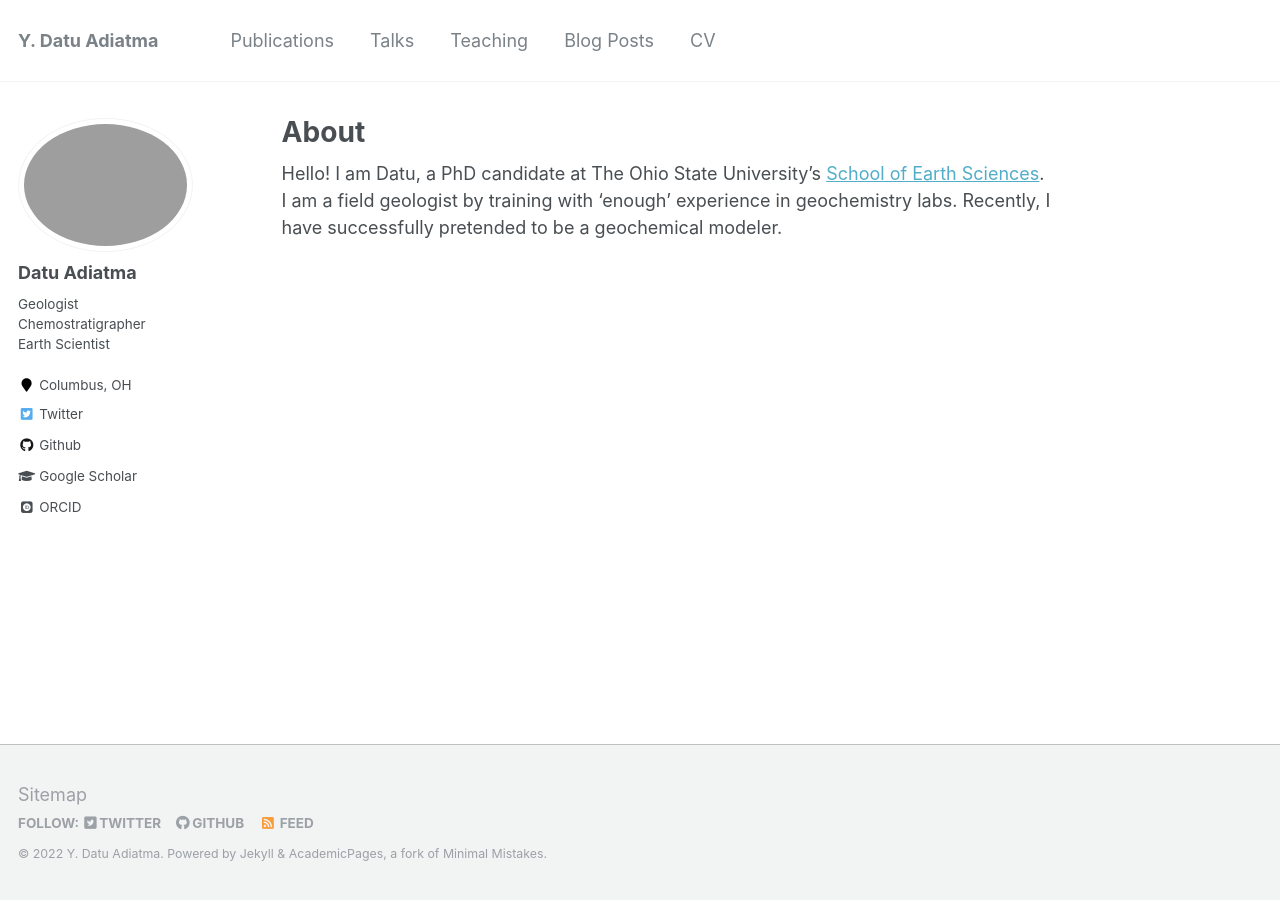
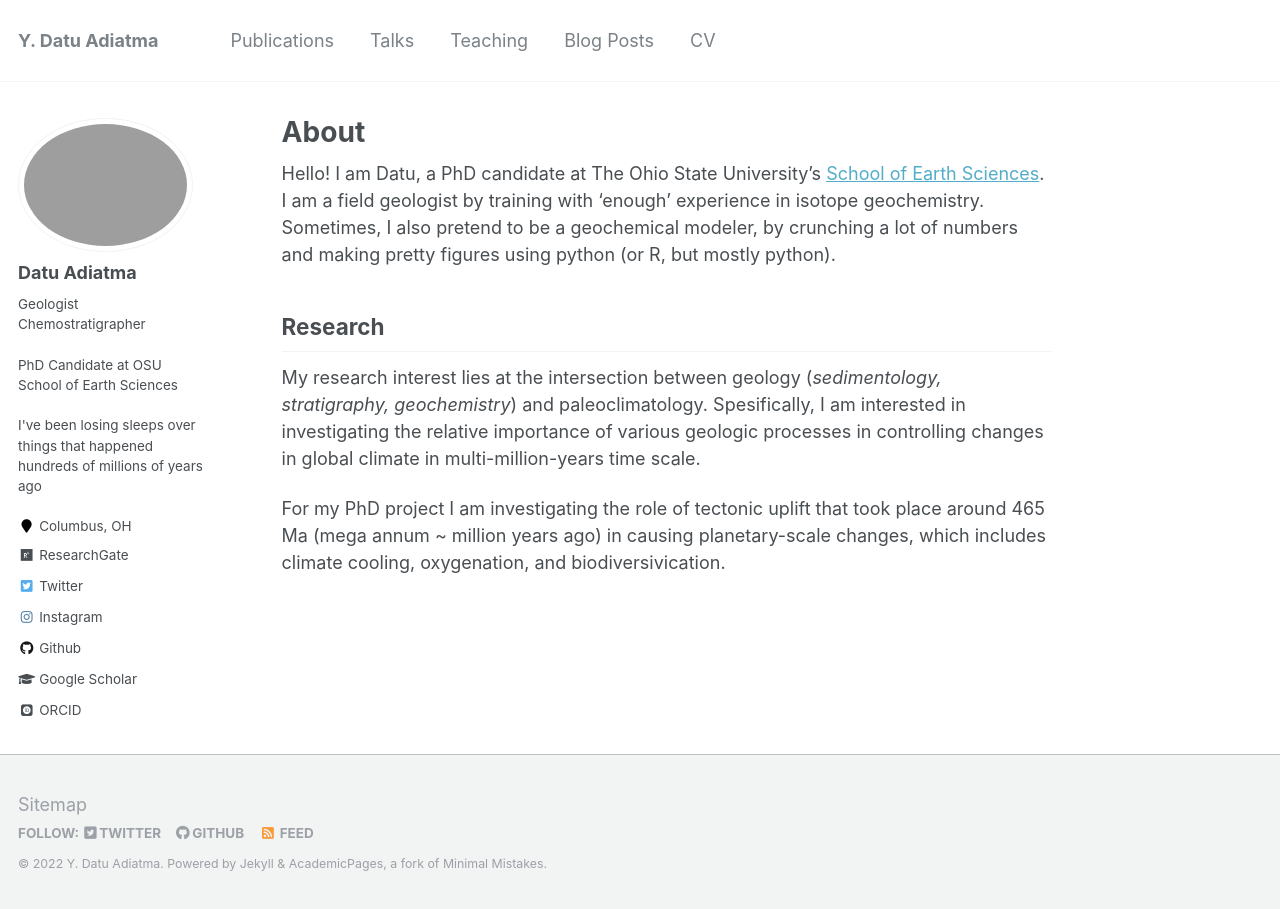
Before and after one commit to datuadiatma/datu.github.io, a Jekyll site: the page built from _pages/about.md, in a window 1280 px wide. Built offline with Jekyll 4.4.1, drawn with Linux system fonts in a browser that asks for light colours; some web fonts are replaced.

Commit message:
update about me, edit bio panel

```diff
--- a/_config.yml
+++ b/_config.yml
@@ -17,7 +17,7 @@ repository               : "datuadiatma/datu.github.io"
 teaser                   :  # filename of teaser fallback teaser image placed in /images/, .e.g. "500x300.png"
 breadcrumbs              : false # true, false (default)
 words_per_minute         : 160
-future                   : true
+future                   : false
 read_more                : "disabled" # if enabled, adds "Read more" links to excerpts
 talkmap_link             : false #change to true to add link to talkmap on talks page
 comments:
@@ -82,13 +82,13 @@ analytics:
 author:
   name             : "Datu Adiatma"
   avatar           : "Capture.PNG"
-  bio              : "Geologist<br>Chemostratigrapher<br>Earth Scientist"
+  bio              : "Geologist<br>Chemostratigrapher<br><br>PhD Candidate at OSU School of Earth Sciences<br><br>I've been losing sleeps over things that happened hundreds of millions of years ago"
   location         : "Columbus, OH"
   employer         :
   pubmed           :
   googlescholar    : "https://scholar.google.com/citations?user=9mauI8YAAAAJ&hl=en"
   email            :
-  researchgate     :  # example: "https://www.researchgate.net/profile/yourprofile"
+  researchgate     :  "https://www.researchgate.net/profile/Yoseph-Adiatma"
   uri              :
   bitbucket        :
   codepen          :
@@ -99,7 +99,7 @@ author:
   github           : "datuadiatma"
   google_plus      :
   keybase          :
-  instagram        :
+  instagram        : "datuadiatma"
   impactstory      : #"https://profiles.impactstory.org/u/xxxx-xxxx-xxxx-xxxx"
   lastfm           :
   linkedin         :
--- a/_pages/about.md
+++ b/_pages/about.md
@@ -8,4 +8,9 @@ redirect_from:
   - /about.html
 ---
 
-Hello! I am Datu, a PhD candidate at The Ohio State University's [School of Earth Sciences](https://earthsciences.osu.edu/). I am a field geologist by training with 'enough' experience in geochemistry labs. Recently, I have successfully pretended to be a geochemical modeler.
+Hello! I am Datu, a PhD candidate at The Ohio State University's [School of Earth Sciences](https://earthsciences.osu.edu/). I am a field geologist by training with 'enough' experience in isotope geochemistry. Sometimes, I also pretend to be a geochemical modeler, by crunching a lot of numbers and making pretty figures using python (or R, but mostly python).
+
+## Research
+My research interest lies at the intersection between geology (*sedimentology, stratigraphy, geochemistry*) and paleoclimatology. Spesifically, I am interested in investigating the relative importance of various geologic processes in controlling changes in global climate in multi-million-years time scale.
+
+For my PhD project I am investigating the role of tectonic uplift that took place around 465 Ma (mega annum ~ million years ago) in causing planetary-scale changes, which includes climate cooling, oxygenation, and biodiversivication.
```
